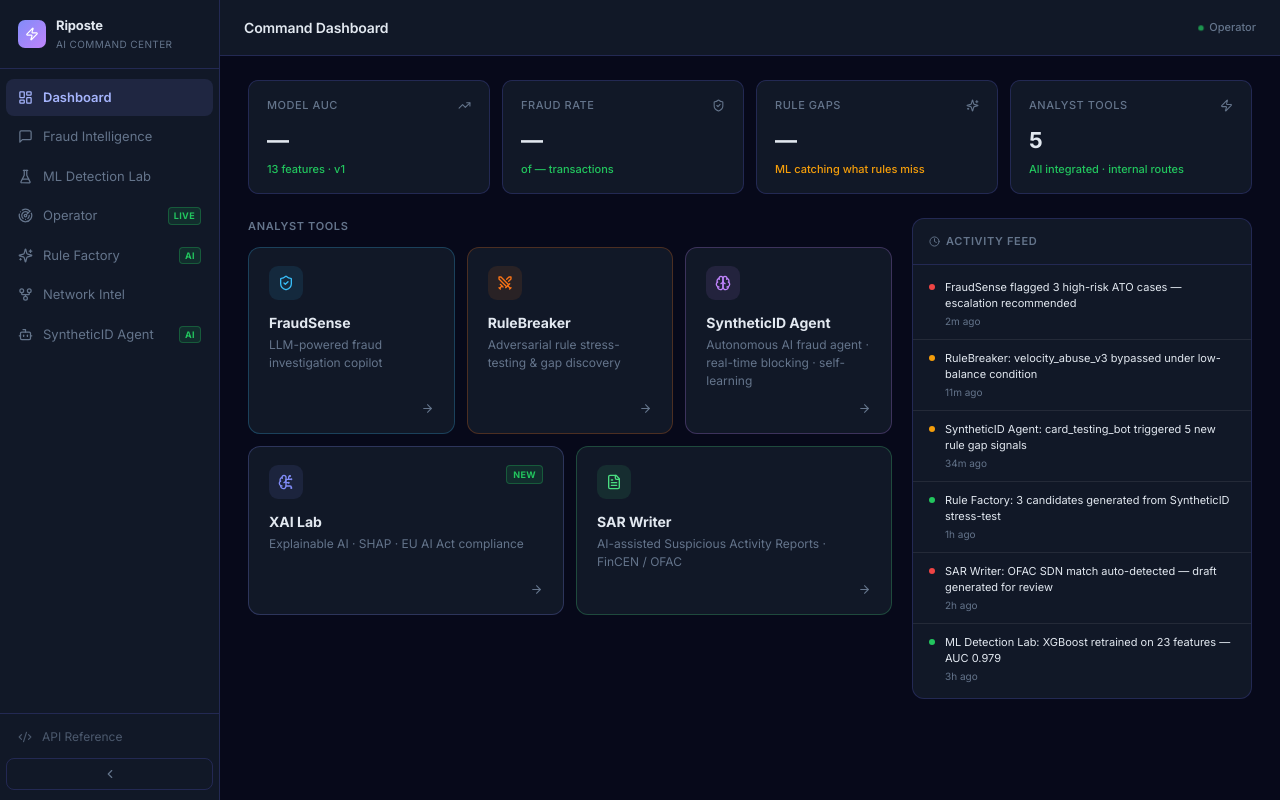
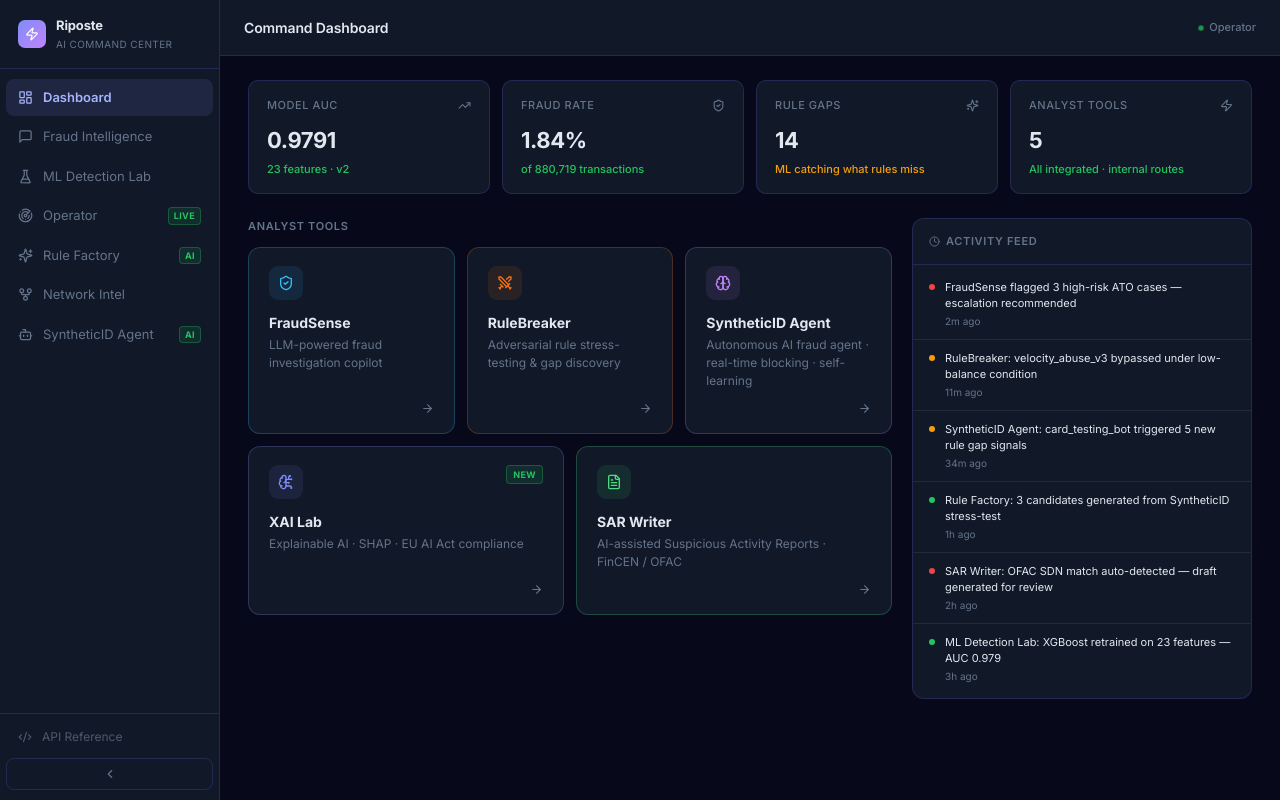
Before and after one commit to tshriraj-del/redwing-fraud-os, a React (Vite) app: page / in a window 1280 px wide. Built offline with nearby package versions, Linux system fonts and the light colour scheme; no server answers.

Commit message:
Add demo mode: auto-activates when backend offline, streams fake events, seeds dashboard metrics

```diff
--- a/src/pages/SyntheticID.jsx
+++ b/src/pages/SyntheticID.jsx
@@ -712,22 +712,115 @@
   );
 }
 
+// ── Demo mode ─────────────────────────────────────────────────────────────────
+
+const DEMO_SCENARIOS = [
+  { threat: 'card_testing_bot',        action: 'block', minAmt: 0.50,  maxAmt: 1.99,  rails: ['p2p','zelle'],       signals: ['micro_amount_sequence','timing_regularity'], conf: [0.88,0.96], reason: 'Card testing bot confirmed — micro-amount sequence + sub-second timing regularity' },
+  { threat: 'card_testing_bot',        action: 'block', minAmt: 0.01,  maxAmt: 1.50,  rails: ['zelle'],             signals: ['timing_regularity','headless_device'],       conf: [0.84,0.93], reason: 'Automated card probing — headless browser signature detected on sub-$2 transaction' },
+  { threat: 'ato_bot',                 action: 'block', minAmt: 2500,  maxAmt: 9500,  rails: ['wire','ACH'],        signals: ['headless_device','ip_reputation'],            conf: [0.79,0.88], reason: 'ATO bot confirmed — headless device + high-risk IP on large outbound wire' },
+  { threat: 'ato_bot',                 action: 'flag',  minAmt: 600,   maxAmt: 3500,  rails: ['ACH','p2p'],         signals: ['timing_regularity'],                         conf: [0.61,0.72], reason: 'ATO bot probable — timing regularity on first-time recipient' },
+  { threat: 'credential_stuffing',     action: 'flag',  minAmt: 50,    maxAmt: 800,   rails: ['p2p','zelle'],       signals: ['ip_reputation','timing_regularity'],         conf: [0.65,0.74], reason: 'Credential stuffing detected — known breach IP cluster + velocity spike' },
+  { threat: 'synthetic_identity_farm', action: 'flag',  minAmt: 800,   maxAmt: 6000,  rails: ['ACH','wire'],        signals: ['identity_clone'],                            conf: [0.64,0.73], reason: 'Synthetic identity signal — SSN linked to 3 other flagged accounts' },
+  { threat: 'deepfake_bypass',         action: 'block', minAmt: 7500,  maxAmt: 28000, rails: ['wire','crypto'],     signals: ['ip_reputation'],                             conf: [0.81,0.89], reason: 'Deepfake bypass attempt — high-value wire immediately after synthetic voice auth' },
+  { threat: 'adversarial_ml',          action: 'flag',  minAmt: 150,   maxAmt: 2500,  rails: ['crypto','zelle'],    signals: ['timing_regularity'],                         conf: [0.72,0.79], reason: 'Adversarial ML input — features crafted to sit just below block threshold' },
+  { threat: 'clean',                   action: 'allow', minAmt: 15,    maxAmt: 800,   rails: ['zelle','p2p'],       signals: [],                                            conf: [0.04,0.18], reason: 'No threat signals — within behavioural baseline' },
+  { threat: 'clean',                   action: 'allow', minAmt: 200,   maxAmt: 8000,  rails: ['ACH','wire'],        signals: [],                                            conf: [0.06,0.22], reason: 'Legitimate transfer — familiar recipient and normal velocity' },
+  { threat: 'clean',                   action: 'allow', minAmt: 5,     maxAmt: 200,   rails: ['p2p','zelle'],       signals: [],                                            conf: [0.03,0.12], reason: 'Low-risk P2P — known contact, within 30-day spending profile' },
+];
+
+const DEMO_WEIGHTS = [2, 2, 1.5, 1, 1, 1, 1, 1, 3, 2.5, 2];
+
+let _demoCtr = 1000;
+function generateDemoEvent(fixedIdx = null) {
+  let idx = fixedIdx ?? (() => {
+    const total = DEMO_WEIGHTS.reduce((a, b) => a + b, 0);
+    let r = Math.random() * total;
+    for (let i = 0; i < DEMO_WEIGHTS.length; i++) { r -= DEMO_WEIGHTS[i]; if (r <= 0) return i; }
+    return DEMO_WEIGHTS.length - 1;
+  })();
+  idx = idx % DEMO_SCENARIOS.length;
+  const s = DEMO_SCENARIOS[idx];
+  const amount = s.minAmt + Math.random() * (s.maxAmt - s.minAmt);
+  const rail = s.rails[Math.floor(Math.random() * s.rails.length)];
+  const conf = s.conf[0] + Math.random() * (s.conf[1] - s.conf[0]);
+  return {
+    transaction_id: `txn_${(++_demoCtr).toString(16).padStart(6, '0')}`,
+    timestamp: new Date().toISOString(),
+    action: s.action, threat_type: s.threat, amount, rail,
+    ai_signals: s.signals, action_confidence: conf,
+    ml_score: s.action === 'allow' ? 0.05 + Math.random() * 0.25 : 0.55 + Math.random() * 0.35,
+    combined_score: s.action === 'allow' ? 0.08 + Math.random() * 0.20 : 0.58 + Math.random() * 0.32,
+    reason: s.reason,
+  };
+}
+
+const DEMO_LEARNED_RULES = [
+  { id: 'dr1', name: 'CARD_TEST_MICRO_VELOCITY', typology: 'card_testing_bot', status: 'deployed',
+    reason: 'Catches bots executing 3+ sub-$2 transactions within 60s across P2P rails.',
+    backtest: { precision: 0.84, recall: 0.031 } },
+  { id: 'dr2', name: 'ATO_HEADLESS_WIRE_SPIKE', typology: 'ato_bot', status: 'shadow',
+    reason: 'Flags ATO bots initiating wires >$2,500 from headless sessions with no prior wire history.',
+    backtest: { precision: 0.71, recall: 0.018 } },
+];
+
+const DEMO_CONFIG = {
+  block_threshold: 0.65, flag_threshold: 0.45,
+  per_threat: {
+    card_testing_bot:        { block: 0.60, flag: 0.40, enabled: true },
+    credential_stuffing:     { block: 0.65, flag: 0.45, enabled: true },
+    ato_bot:                 { block: 0.70, flag: 0.50, enabled: true },
+    synthetic_identity_farm: { block: 0.70, flag: 0.50, enabled: true },
+    deepfake_bypass:         { block: 0.80, flag: 0.60, enabled: true },
+    adversarial_ml:          { block: 0.75, flag: 0.55, enabled: true },
+  },
+  toggles: { self_learning: true, auto_deploy_rules: false, high_alert_mode: false, zero_tolerance_bot: false, human_review_required: false },
+  speed: 0.25,
+};
+
+const DEMO_CASES = [
+  {
+    case_id: 'demo_c1', transaction_id: 'txn_0003e8',
+    created_at: new Date(Date.now() - 180000).toISOString(),
+    status: 'pending', agent_action: 'flag', threat_type: 'ato_bot', threat_label: 'ATO Bot',
+    combined_score: 0.74, ml_score: 0.71, ai_confidence: 0.68,
+    reason: 'ATO bot probable — timing regularity on new recipient, no prior wire history at this amount.',
+    ai_signals: ['timing_regularity', 'headless_device'], amount: 2850, rail: 'ACH',
+    escalate_human: false, analyst_action: null, analyst_id: null, analyst_note: '', resolved_at: null,
+  },
+  {
+    case_id: 'demo_c2', transaction_id: 'txn_0004a2',
+    created_at: new Date(Date.now() - 420000).toISOString(),
+    status: 'pending', agent_action: 'block', threat_type: 'deepfake_bypass', threat_label: 'Deepfake Bypass',
+    combined_score: 0.87, ml_score: 0.83, ai_confidence: 0.79,
+    reason: 'Deepfake bypass — large wire initiated immediately after voice auth on new device. Escalated for human review.',
+    ai_signals: ['ip_reputation'], amount: 14500, rail: 'wire',
+    escalate_human: true, analyst_action: null, analyst_id: null, analyst_note: '', resolved_at: null,
+  },
+];
+
 // ── Root component ────────────────────────────────────────────────────────────
 
 export default function SyntheticID() {
-  const [activeTab,   setActiveTab]   = useState('live');
-  const [status,      setStatus]      = useState(null);
-  const [events,      setEvents]      = useState([]);
-  const [threatCounts,setThreatCounts]= useState({});
-  const [learnedRules,setLearnedRules]= useState([]);
-  const [cases,       setCases]       = useState([]);
-  const [config,      setConfig]      = useState(null);
-  const [saving,      setSaving]      = useState(false);
-  const esRef = useRef(null);
+  const [activeTab,    setActiveTab]    = useState('live');
+  const [status,       setStatus]       = useState(null);
+  const [isDemoMode,   setIsDemoMode]   = useState(false);
+  const [demoStatus,   setDemoStatus]   = useState({
+    running: true, blocked_count: 47, flagged_count: 23,
+    allowed_count: 312, patterns_learned: 2, uptime_seconds: 14427,
+  });
+  const [events,       setEvents]       = useState([]);
+  const [threatCounts, setThreatCounts] = useState({});
+  const [learnedRules, setLearnedRules] = useState([]);
+  const [cases,        setCases]        = useState([]);
+  const [config,       setConfig]       = useState(null);
+  const [saving,       setSaving]       = useState(false);
+  const esRef          = useRef(null);
+  const backendOkRef   = useRef(false);
 
   const pendingCount = cases.filter(c => c.status === 'pending').length;
+  const displayStatus = isDemoMode ? demoStatus : status;
 
-  // Fetch learned rules
+  // Fetch learned rules (live only)
   const fetchRules = useCallback(async () => {
     try {
       const res = await fetch(`${BACKEND}/rule-factory/rules`);
@@ -740,30 +833,64 @@
     } catch {}
   }, []);
 
-  // Poll agent status every 5s
+  // Status poll — first failure → demo mode
   useEffect(() => {
     const poll = async () => {
       try {
-        const res = await fetch(`${BACKEND}/agent/status`);
-        if (res.ok) setStatus(await res.json());
+        const res = await fetch(`${BACKEND}/agent/status`, { signal: AbortSignal.timeout(2500) });
+        if (res.ok) { backendOkRef.current = true; setStatus(await res.json()); return; }
       } catch {}
+      if (!backendOkRef.current) setIsDemoMode(true);
     };
     poll();
-    const interval = setInterval(poll, 5000);
-    return () => clearInterval(interval);
+    const id = setInterval(poll, 5000);
+    return () => clearInterval(id);
   }, []);
 
-  // Load config once on mount
+  // Demo mode — seed + stream fake events
   useEffect(() => {
+    if (!isDemoMode) return;
+    // Seed initial state
+    const seed = Array.from({ length: 20 }, (_, i) => generateDemoEvent(i));
+    setEvents(seed);
+    const seedCounts = {};
+    seed.forEach(e => { if (e.threat_type !== 'clean') seedCounts[e.threat_type] = (seedCounts[e.threat_type] || 0) + 1; });
+    setThreatCounts(seedCounts);
+    setLearnedRules(DEMO_LEARNED_RULES);
+    setCases(DEMO_CASES);
+    if (!config) setConfig(DEMO_CONFIG);
+
+    // Streaming events
+    let timeoutId;
+    const tick = () => {
+      const ev = generateDemoEvent();
+      setEvents(prev => [ev, ...prev].slice(0, 150));
+      if (ev.threat_type !== 'clean') setThreatCounts(prev => ({ ...prev, [ev.threat_type]: (prev[ev.threat_type] || 0) + 1 }));
+      setDemoStatus(prev => ({
+        ...prev,
+        blocked_count:  prev.blocked_count  + (ev.action === 'block' ? 1 : 0),
+        flagged_count:  prev.flagged_count   + (ev.action === 'flag'  ? 1 : 0),
+        allowed_count:  prev.allowed_count   + (ev.action === 'allow' ? 1 : 0),
+        uptime_seconds: prev.uptime_seconds  + 1,
+      }));
+      timeoutId = setTimeout(tick, 700 + Math.random() * 900);
+    };
+    timeoutId = setTimeout(tick, 400);
+    return () => clearTimeout(timeoutId);
+  }, [isDemoMode]); // eslint-disable-line
+
+  // Live mode — load config + SSE
+  useEffect(() => {
+    if (isDemoMode) return;
     fetch(`${BACKEND}/agent/config`)
       .then(r => r.ok ? r.json() : null)
       .then(d => { if (d) setConfig(d); })
       .catch(() => {});
     fetchRules();
-  }, [fetchRules]);
+  }, [isDemoMode, fetchRules]);
 
-  // SSE connection
   useEffect(() => {
+    if (isDemoMode) return;
     const es = new EventSource(`${BACKEND}/agent/events`);
     esRef.current = es;
     es.onmessage = (e) => {
@@ -774,77 +901,87 @@
         if (data.type === 'case_resolved') {
           setCases(prev => prev.map(c => c.case_id === data.case_id
             ? { ...c, status: data.analyst_action === 'approve' ? 'approved' : 'declined', analyst_action: data.analyst_action, resolved_at: data.timestamp }
-            : c
-          ));
+            : c));
           return;
         }
         setEvents(prev => [data, ...prev].slice(0, 150));
-        if (data.threat_type && data.threat_type !== 'clean') {
+        if (data.threat_type && data.threat_type !== 'clean')
           setThreatCounts(prev => ({ ...prev, [data.threat_type]: (prev[data.threat_type] || 0) + 1 }));
-        }
       } catch {}
     };
     return () => es.close();
-  }, [fetchRules]);
+  }, [isDemoMode, fetchRules]);
 
-  // Poll cases when Case Review tab is active
+  // Poll cases (live mode only)
   useEffect(() => {
-    if (activeTab !== 'cases') return;
+    if (isDemoMode || activeTab !== 'cases') return;
     const poll = async () => {
-      try {
-        const res = await fetch(`${BACKEND}/agent/cases`);
-        if (res.ok) setCases(await res.json());
-      } catch {}
+      try { const res = await fetch(`${BACKEND}/agent/cases`); if (res.ok) setCases(await res.json()); } catch {}
     };
     poll();
-    const interval = setInterval(poll, 3000);
-    return () => clearInterval(interval);
-  }, [activeTab]);
+    const id = setInterval(poll, 3000);
+    return () => clearInterval(id);
+  }, [isDemoMode, activeTab]);
 
-  // Start agent on mount if not running
+  // Auto-start if live and idle
   useEffect(() => {
-    if (status !== null && !status.running) {
+    if (!isDemoMode && status !== null && !status.running)
       fetch(`${BACKEND}/agent/start`, { method: 'POST' }).catch(() => {});
-    }
-  }, [status?.running]);
+  }, [isDemoMode, status?.running]); // eslint-disable-line
 
   async function handleStart() {
-    try {
-      await fetch(`${BACKEND}/agent/start`, { method: 'POST' });
-    } catch {}
+    if (isDemoMode) return;
+    try { await fetch(`${BACKEND}/agent/start`, { method: 'POST' }); } catch {}
   }
 
   async function handleResolve(caseId, action, note) {
+    if (isDemoMode) {
+      setCases(prev => prev.map(c => c.case_id === caseId
+        ? { ...c, status: action === 'approve' ? 'approved' : 'declined', analyst_action: action, analyst_id: 'analyst_1', analyst_note: note, resolved_at: new Date().toISOString() }
+        : c));
+      return;
+    }
     try {
       const res = await fetch(`${BACKEND}/agent/cases/${caseId}/resolve`, {
-        method: 'POST',
-        headers: { 'Content-Type': 'application/json' },
+        method: 'POST', headers: { 'Content-Type': 'application/json' },
         body: JSON.stringify({ action, analyst_id: 'analyst_1', note }),
       });
-      if (res.ok) {
-        const resolved = await res.json();
-        setCases(prev => prev.map(c => c.case_id === caseId ? resolved : c));
-      }
+      if (res.ok) { const resolved = await res.json(); setCases(prev => prev.map(c => c.case_id === caseId ? resolved : c)); }
     } catch {}
   }
 
   async function handleSaveConfig() {
     if (!config) return;
     setSaving(true);
-    try {
-      const res = await fetch(`${BACKEND}/agent/config`, {
-        method: 'PUT',
-        headers: { 'Content-Type': 'application/json' },
-        body: JSON.stringify(config),
-      });
-      if (res.ok) setConfig(await res.json());
-    } catch {}
+    if (!isDemoMode) {
+      try {
+        const res = await fetch(`${BACKEND}/agent/config`, { method: 'PUT', headers: { 'Content-Type': 'application/json' }, body: JSON.stringify(config) });
+        if (res.ok) setConfig(await res.json());
+      } catch {}
+    }
     setTimeout(() => setSaving(false), 1800);
   }
 
   return (
     <div style={{ height: '100%', display: 'flex', flexDirection: 'column', overflow: 'hidden' }}>
-      <AgentStatusBar status={status} onStart={handleStart} />
+      <div style={{ display: 'flex', alignItems: 'center' }}>
+        <div style={{ flex: 1 }}>
+          <AgentStatusBar status={displayStatus} onStart={handleStart} />
+        </div>
+        {isDemoMode && (
+          <div style={{
+            padding: '0 14px', height: 56, display: 'flex', alignItems: 'center', flexShrink: 0,
+            borderBottom: '1px solid var(--border)', background: 'var(--bg-surface)',
+          }}>
+            <span style={{
+              fontSize: 9, fontWeight: 700, letterSpacing: '0.06em',
+              padding: '2px 7px', borderRadius: 4,
+              background: 'rgba(129,140,248,0.12)', border: '1px solid rgba(129,140,248,0.3)',
+              color: 'var(--accent)',
+            }}>DEMO</span>
+          </div>
+        )}
+      </div>
       <TabBar activeTab={activeTab} setActiveTab={setActiveTab} pendingCount={pendingCount} />
 
       {activeTab === 'live' && (
```
Also changed, not shown: src/pages/Dashboard.jsx (+7 -2 lines).
